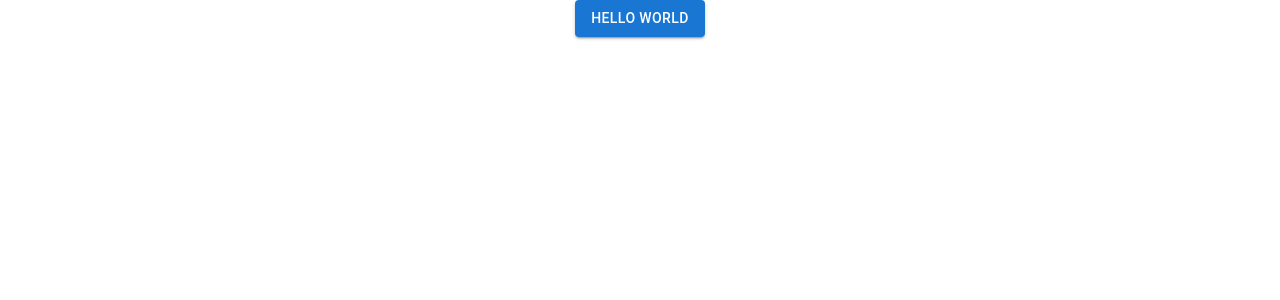
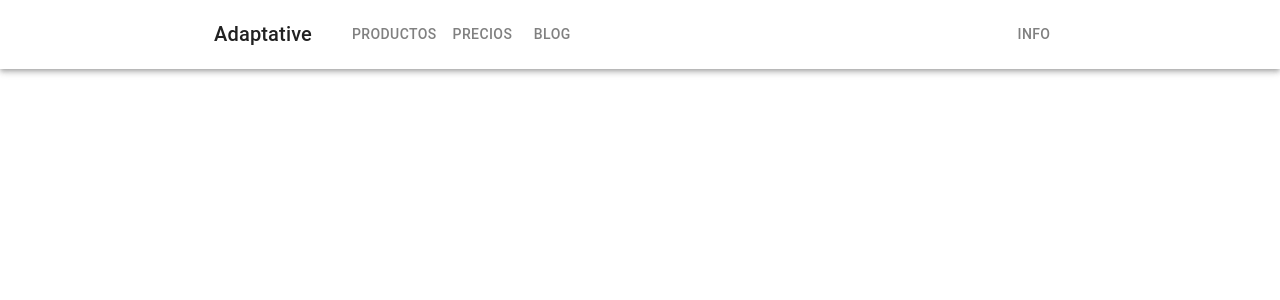
Before and after one commit to MarenCarlo/adaptative-page-p1, a React (Create React App) app: page / in a window 1280 px wide. Shown: the top 300 px of the page. Built offline with nearby package versions, Linux system fonts and the light colour scheme.

Commit message:
Creacion del nav bar

```diff
--- a/src/App.css
+++ b/src/App.css
@@ -1,5 +1,7 @@
 .App {
   text-align: center;
+  background-color: #282c34;
+
 }
 
 .App-logo {
@@ -12,10 +14,11 @@
     animation: App-logo-spin infinite 20s linear;
   }
 }
+.navBar {
+  background-color: #282c34;
+}
 
-.App-header {
-  background-color: #282c34;
-  min-height: 100vh;
+.App {
   display: flex;
   flex-direction: column;
   align-items: center;
--- a/src/App.tsx
+++ b/src/App.tsx
@@ -1,11 +1,27 @@
 import './App.css';
-import Button from '@mui/material/Button';
-
+import NavBar from './components/navbar';
+import { ThemeProvider, createTheme } from '@mui/material/styles';
 
 function App() {
+  const lightTheme = createTheme({
+    palette: {
+      mode: 'light',
+      primary: {
+        main: '#FFF',
+      },
+      secondary: {
+        main: '#f50057',
+      },
+      text: {
+        secondary: 'rgba(0,0,0,0.87)',
+      },
+    },
+  });
   return (
     <div className="App">
-      <Button variant="contained">Hello World</Button>
+      <ThemeProvider theme={lightTheme}>
+        <NavBar />
+      </ThemeProvider>
     </div>
   );
 }
--- /dev/null
+++ b/src/components/navbar.tsx
@@ -0,0 +1,143 @@
+import * as React from 'react';
+import AppBar from '@mui/material/AppBar';
+import Box from '@mui/material/Box';
+import Toolbar from '@mui/material/Toolbar';
+import IconButton from '@mui/material/IconButton';
+import Typography from '@mui/material/Typography';
+import Menu from '@mui/material/Menu';
+import MenuIcon from '@mui/icons-material/Menu';
+import Container from '@mui/material/Container';
+import Button from '@mui/material/Button';
+import MenuItem from '@mui/material/MenuItem';
+
+const pages_right = ['Productos', 'Precios', 'Blog'];
+const pages_left = [`Info`];
+const settings = ['Contacto', 'Serivicios', 'Alianzas', 'Testimoniales'];
+
+const ResponsiveAppBar = () => {
+    const [anchorElNav, setAnchorElNav] = React.useState<null | HTMLElement>(null);
+    const [anchorElUser, setAnchorElUser] = React.useState<null | HTMLElement>(null);
+
+    const handleOpenNavMenu = (event: React.MouseEvent<HTMLElement>) => {
+        setAnchorElNav(event.currentTarget);
+    };
+    const handleOpenUserMenu = (event: React.MouseEvent<HTMLElement>) => {
+        setAnchorElUser(event.currentTarget);
+    };
+
+    const handleCloseNavMenu = () => {
+        setAnchorElNav(null);
+    };
+
+    const handleCloseUserMenu = () => {
+        setAnchorElUser(null);
+    };
+
+    return (
+        <AppBar position="static" className="navBar">
+            <Container maxWidth="md">
+                <Toolbar disableGutters>
+                    <Typography
+                        variant="h6"
+                        noWrap
+                        component="div"
+                        sx={{ mr: 4, display: { xs: 'none', md: 'flex' } }}
+                    >
+                        Adaptative
+                    </Typography>
+
+                    <Box sx={{ flexGrow: 1, display: { xs: 'flex', md: 'none' } }}>
+                        <IconButton
+                            size="large"
+                            aria-label="account of current user"
+                            aria-controls="menu-appbar"
+                            aria-haspopup="true"
+                            onClick={handleOpenNavMenu}
+                            color="info"
+                        >
+                            <MenuIcon />
+                        </IconButton>
+                        <Menu
+                            id="menu-appbar"
+                            anchorEl={anchorElNav}
+                            anchorOrigin={{
+                                vertical: 'bottom',
+                                horizontal: 'left',
+                            }}
+                            keepMounted
+                            transformOrigin={{
+                                vertical: 'top',
+                                horizontal: 'left',
+                            }}
+                            open={Boolean(anchorElNav)}
+                            onClose={handleCloseNavMenu}
+                            sx={{
+                                display: { xs: 'block', md: 'none' },
+                            }}
+                        >
+                            {pages_right.map((page) => (
+                                <MenuItem key={page} onClick={handleCloseNavMenu}>
+                                    <Typography textAlign="center">{page}</Typography>
+                                </MenuItem>
+                            ))}
+                        </Menu>
+                    </Box>
+                    <Typography
+                        variant="h6"
+                        noWrap
+                        component="div"
+                        sx={{ flexGrow: 1, display: { xs: 'flex', md: 'none' } }}
+                    >
+                        Adaptative
+                    </Typography>
+                    <Box sx={{ flexGrow: 1, display: { xs: 'none', md: 'flex' } }}>
+                        {pages_right.map((page) => (
+                            <Button
+                                key={page}
+                                onClick={handleCloseNavMenu}
+                                sx={{ my: 2, color: 'gray', display: 'block' }}
+                            >
+                                {page}
+                            </Button>
+                        ))}
+                    </Box>
+                    <Box sx={{ flexGrow: 0 }}>
+                        {pages_left.map((page) => (
+                            <Button
+                                key={page}
+                                onClick={handleOpenUserMenu}
+                                sx={{ my: 2, color: 'gray', display: 'block' }}
+                            >
+                                {page}
+                            </Button>
+                        ))}
+
+                        <Menu
+                            sx={{ mt: '45px' }}
+                            id="menu-appbar"
+                            anchorEl={anchorElUser}
+                            anchorOrigin={{
+                                vertical: 'top',
+                                horizontal: 'right',
+                            }}
+                            keepMounted
+                            transformOrigin={{
+                                vertical: 'top',
+                                horizontal: 'right',
+                            }}
+                            open={Boolean(anchorElUser)}
+                            onClose={handleCloseUserMenu}
+                        >
+                            {settings.map((setting) => (
+                                <MenuItem key={setting} onClick={handleCloseUserMenu}>
+                                    <Typography textAlign="center">{setting}</Typography>
+                                </MenuItem>
+                            ))}
+                        </Menu>
+                    </Box>
+                </Toolbar>
+            </Container>
+        </AppBar>
+    );
+};
+export default ResponsiveAppBar;
```
